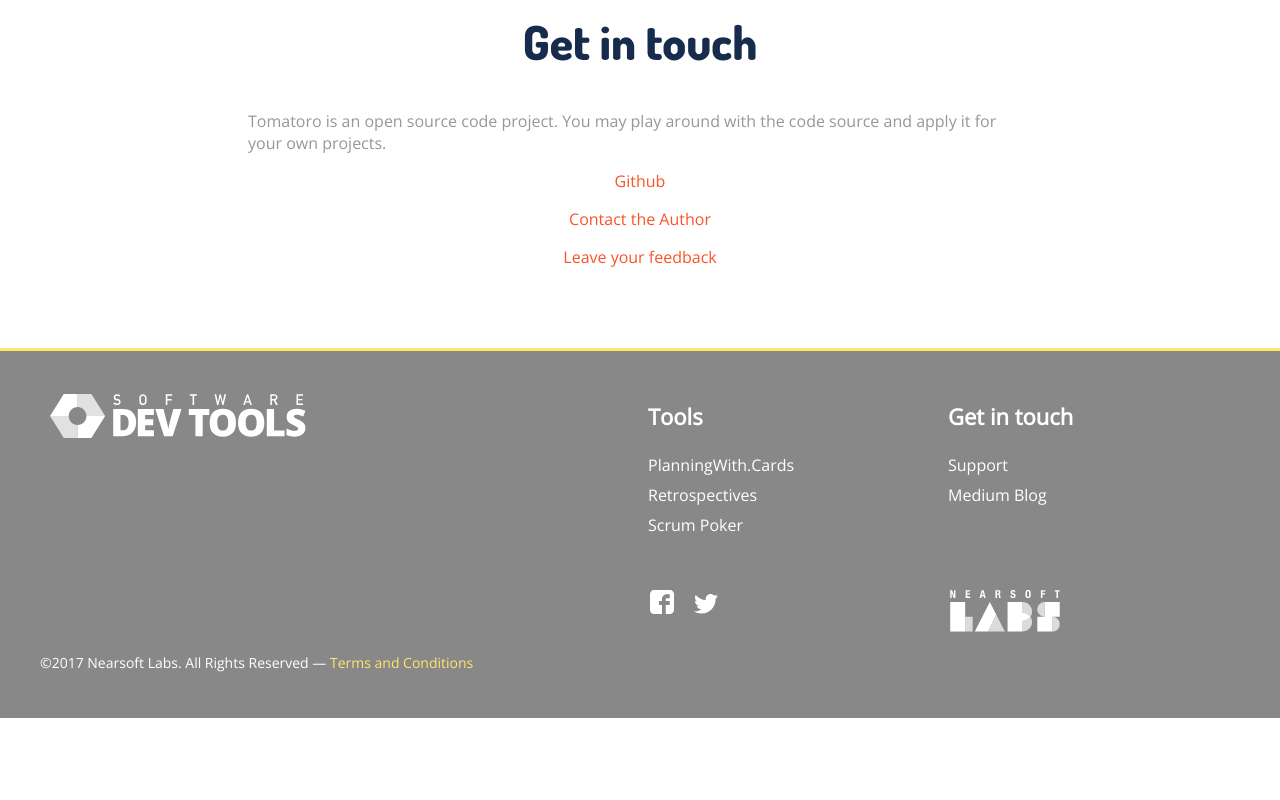
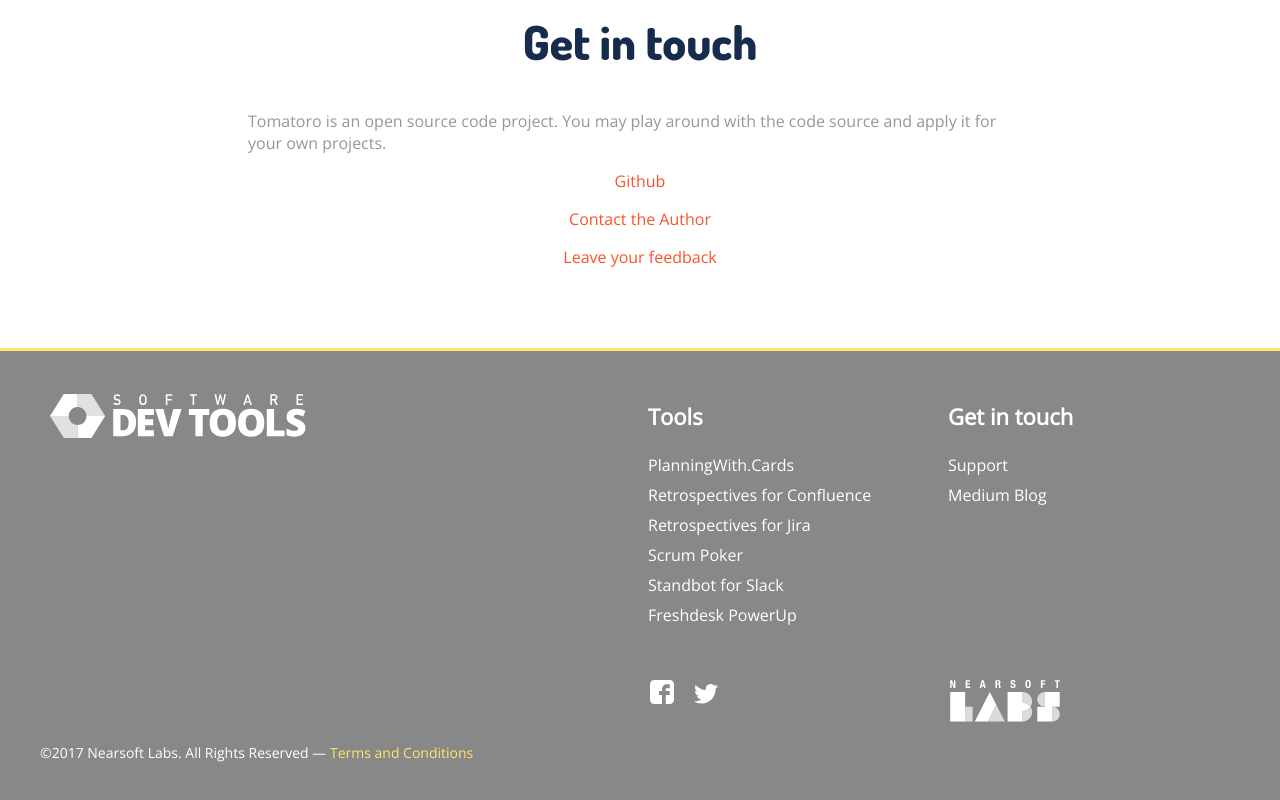
Before and after one commit to tonymtz/tomatoro, a React (Create React App) app: page / in a window 1280 px wide. Shown: the part 1317-2117 px from the top of the page. Before the commit the page ends 2035 px from the top, so only its background shows below. Built offline with nearby package versions, Linux system fonts and the light colour scheme.

Commit message:
updates footer links, updates react-scripts dependency

```diff
--- a/package.json
+++ b/package.json
@@ -1,6 +1,6 @@
 {
   "name": "tomatoro",
-  "version": "2.0.0",
+  "version": "2.0.1",
   "private": true,
   "dependencies": {
     "node-sass-chokidar": "^0.0.3",
@@ -8,7 +8,7 @@
     "react": "^16.2.0",
     "react-dom": "^16.2.0",
     "react-redux": "^5.0.6",
-    "react-scripts": "1.1.1",
+    "react-scripts": "1.1.4",
     "redux": "^3.7.2",
     "redux-devtools-extension": "^2.13.2",
     "redux-thunk": "^2.2.0"
--- a/src/components/Footer/Footer.js
+++ b/src/components/Footer/Footer.js
@@ -23,11 +23,23 @@ class Footer extends Component {
                             </li>
                             <li>
                                 <a href="http://softwaredevtools.com/retrospectives/" target="_blank"
-                                   rel="noopener noreferrer">Retrospectives</a>
+                                   rel="noopener noreferrer">Retrospectives for Confluence</a>
+                            </li>
+                            <li>
+                                <a href="http://softwaredevtools.com/retrospectives/jira" target="_blank"
+                                   rel="noopener noreferrer">Retrospectives for Jira</a>
                             </li>
                             <li>
                                 <a href="http://softwaredevtools.com/scrum-poker/" target="_blank"
                                    rel="noopener noreferrer">Scrum Poker</a>
+                            </li>
+                            <li>
+                                <a href="https://softwaredevtools.com/stand-bot/" target="_blank"
+                                   rel="noopener noreferrer">Standbot for Slack</a>
+                            </li>
+                            <li>
+                                <a href="https://softwaredevtools.com/freshdesk-trello-powerup/" target="_blank"
+                                   rel="noopener noreferrer">Freshdesk PowerUp</a>
                             </li>
                         </ul>
                     </div>
```
Also changed, not shown: 1 other file (tests, documents, lock files or other folders).
